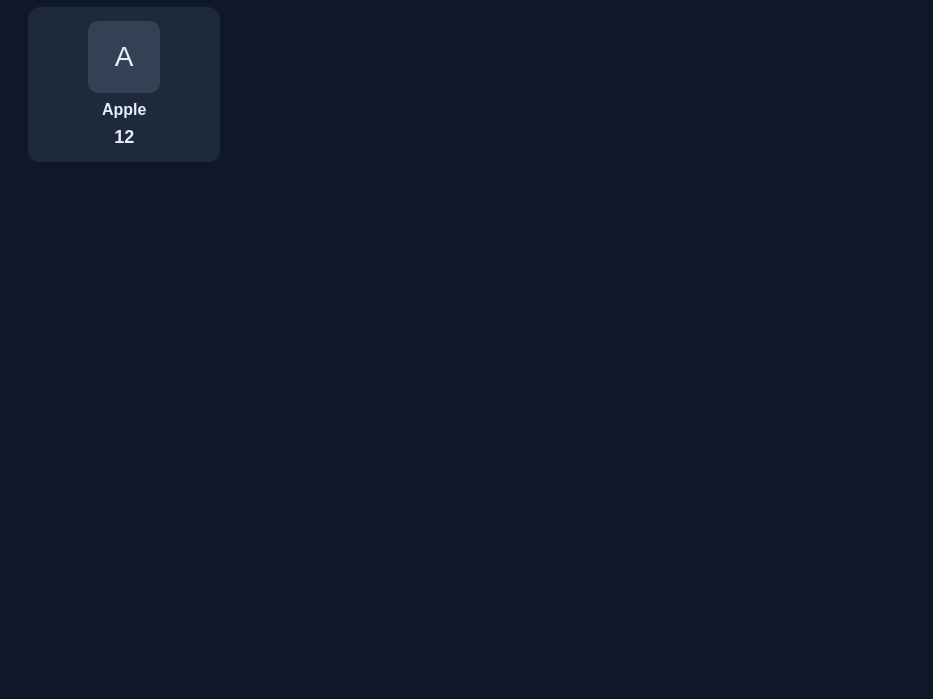
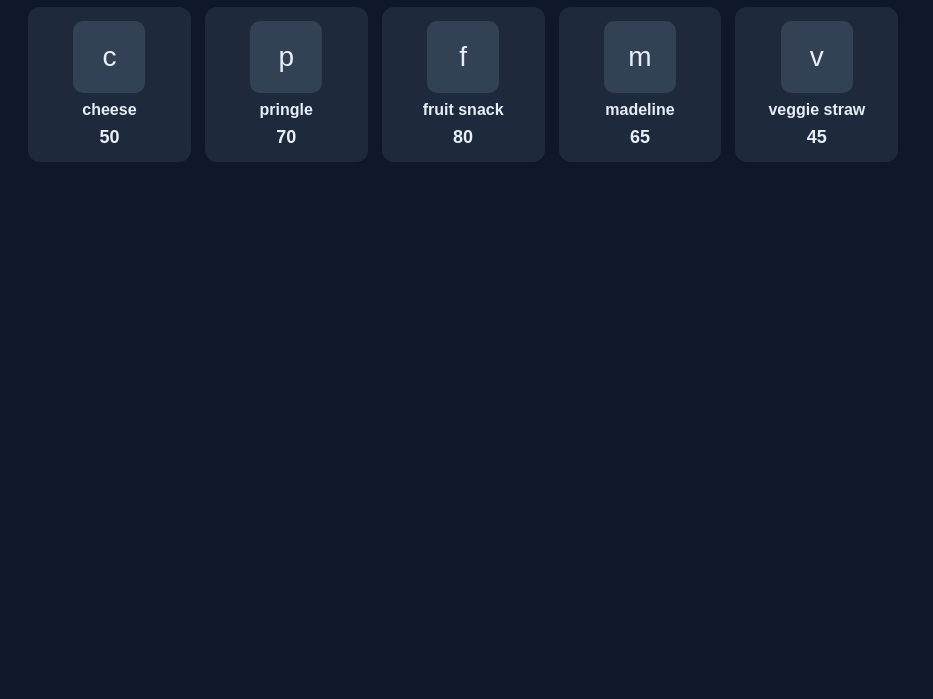
Before and after one commit to martest-values/martest-values.github.io, a plain HTML site: page index.html in a window 1280 px wide. Shown: the part 101-800 px from the top of the page, without its empty margins (0-933 px from the left). Drawn offline with Linux system fonts and the light colour scheme.

Commit message:
Update index.html

```diff
--- a/index.html
+++ b/index.html
@@ -6,7 +6,7 @@
   <title>martest values</title>
   <style>
     body{font-family:sans-serif;background:#0f172a;color:#e6eef8;padding:20px}
-    .grid{display:grid;grid-template-columns:repeat(auto-fill,minmax(180px,1fr));gap:14px}
+    .grid{display:grid;grid-template-columns:repeat(auto-fill,minmax(160px,1fr));gap:14px}
     .card{background:#1e293b;padding:14px;border-radius:12px;display:flex;flex-direction:column;gap:8px;align-items:center}
     .food-name{font-weight:700}
     .food-img{height:72px;width:72px;border-radius:10px;background:#334155;display:flex;align-items:center;justify-content:center;font-size:28px}
@@ -16,11 +16,11 @@
 <body>
   <h1>martest values</h1>
   <div class="grid">
-    <div class="card">
-      <div class="food-img">A</div>
-      <div class="food-name">Apple</div>
-      <div class="value">12</div>
-    </div>
+    <div class="card"><div class="food-img">c</div><div class="food-name">cheese</div><div class="value">50</div></div>
+    <div class="card"><div class="food-img">p</div><div class="food-name">pringle</div><div class="value">70</div></div>
+    <div class="card"><div class="food-img">f</div><div class="food-name">fruit snack</div><div class="value">80</div></div>
+    <div class="card"><div class="food-img">m</div><div class="food-name">madeline</div><div class="value">65</div></div>
+    <div class="card"><div class="food-img">v</div><div class="food-name">veggie straw</div><div class="value">45</div></div>
   </div>
 </body>
 </html>
```
